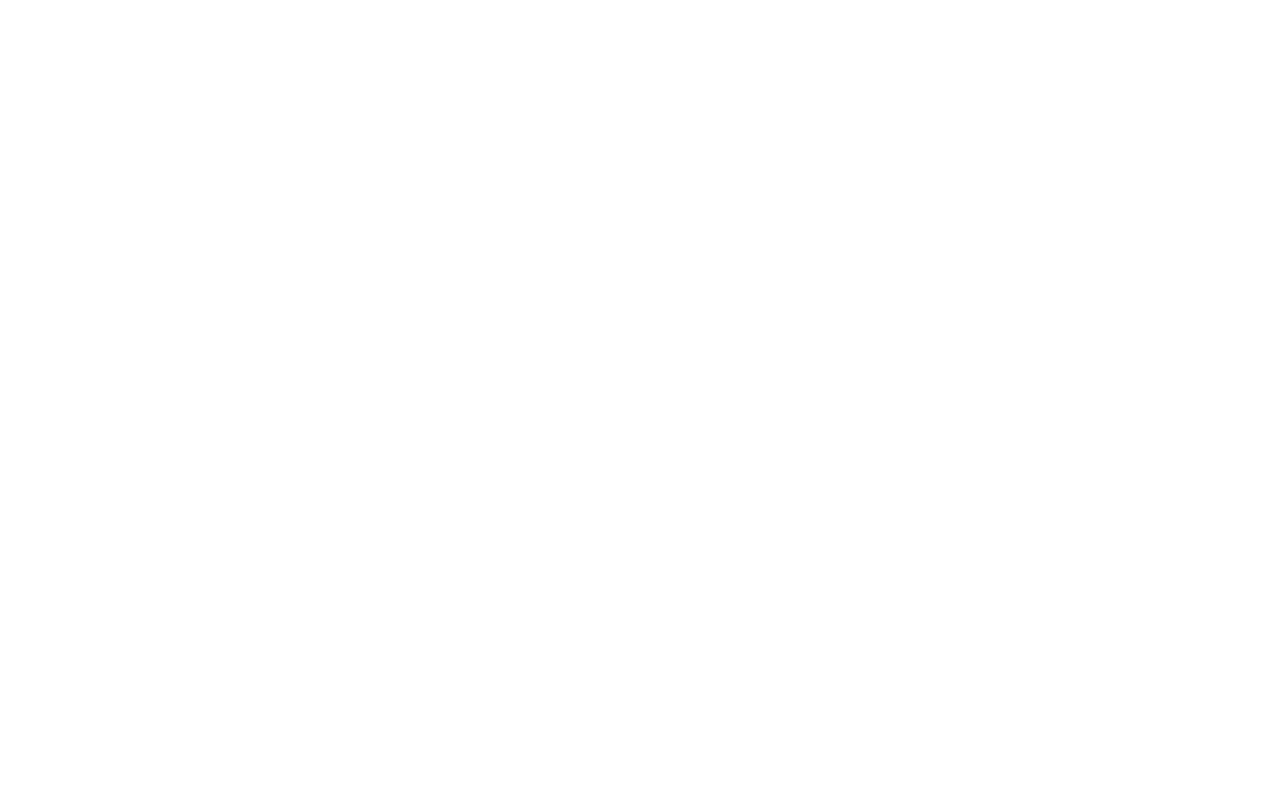
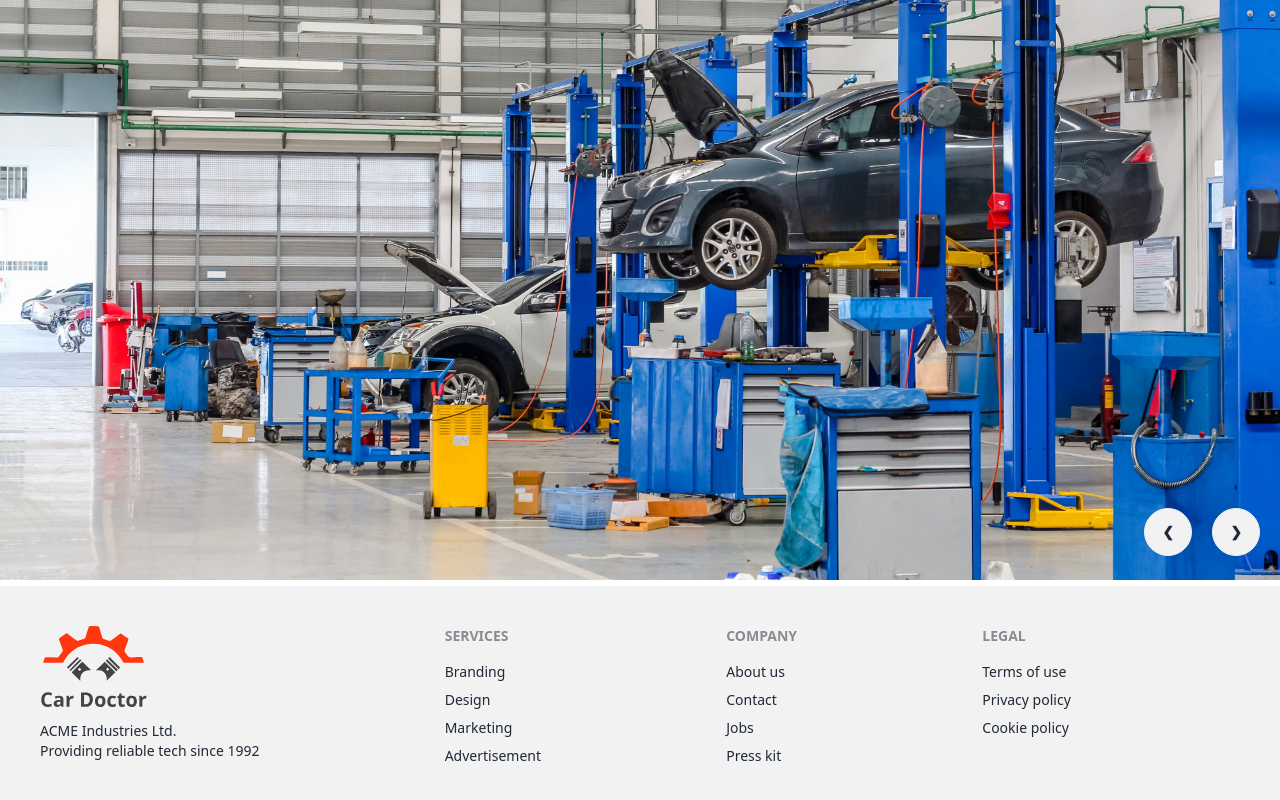
Before and after one commit to rafimd422/coffee-doctor-client, a React (Vite) app: page / in a window 1280 px wide. Shown: the part 402-1202 px from the top of the page. Before the commit the page ends 800 px from the top, so only its background shows below. Built offline with nearby package versions, Linux system fonts and the light colour scheme.

Commit message:
added and customized a slider on the banner component

```diff
--- /dev/null
+++ b/src/Pages/Home/Banner/Banner.jsx
@@ -0,0 +1,45 @@
+import img1 from '../../../assets/images/banner/6.jpg'
+import img2 from '../../../assets/images/banner/3.jpg'
+import img3 from '../../../assets/images/banner/1.jpg'
+import img4 from '../../../assets/images/banner/2.jpg'
+import img5 from '../../../assets/images/banner/5.jpg'
+import img6 from '../../../assets/images/banner/4.jpg'
+const Banner = () => {
+  return (
+<div className="carousel w-full">
+  <div id="slide1" className="carousel-item relative w-full">
+    <img src={img1} className="w-full" />
+    <div className="absolute flex justify-end transform -translate-y-1/2 left-5 right-5 bottom-0">
+      <a href="#slide4" className="btn btn-circle mr-5">❮</a>
+      <a href="#slide2" className="btn btn-circle">❯</a>
+    </div>
+  </div>
+  <div id="slide2" className="carousel-item relative w-full">
+  <img src={img2} className="w-full" />
+
+  <div className="absolute flex justify-end transform -translate-y-1/2 left-5 right-5 bottom-0">
+      <a href="#slide1" className="btn btn-circle mr-5">❮</a>
+      <a href="#slide3" className="btn btn-circle">❯</a>
+    </div>
+  </div>
+  <div id="slide3" className="carousel-item relative w-full">
+  <img src={img3} className="w-full" />
+
+  <div className="absolute flex justify-end transform -translate-y-1/2 left-5 right-5 bottom-0">
+      <a href="#slide2" className="btn btn-circle mr-5">❮</a>
+      <a href="#slide4" className="btn btn-circle">❯</a>
+    </div>
+  </div>
+  <div id="slide4" className="carousel-item relative w-full">
+  <img src={img4} className="w-full" />
+
+  <div className="absolute flex justify-end transform -translate-y-1/2 left-5 right-5 bottom-0">
+      <a href="#slide3" className="btn btn-circle mr-5">❮</a>
+      <a href="#slide1" className="btn btn-circle">❯</a>
+    </div>
+  </div>
+</div>
+  )
+}
+
+export default Banner
--- a/src/Pages/Home/Home.jsx
+++ b/src/Pages/Home/Home.jsx
@@ -1,9 +1,11 @@
 
+import Banner from './Banner/Banner';
 
 const Home = () => {
   return (
-<div></div>
-  )
+<>
+<Banner />
+</>  )
 }
 
 export default Home
```
